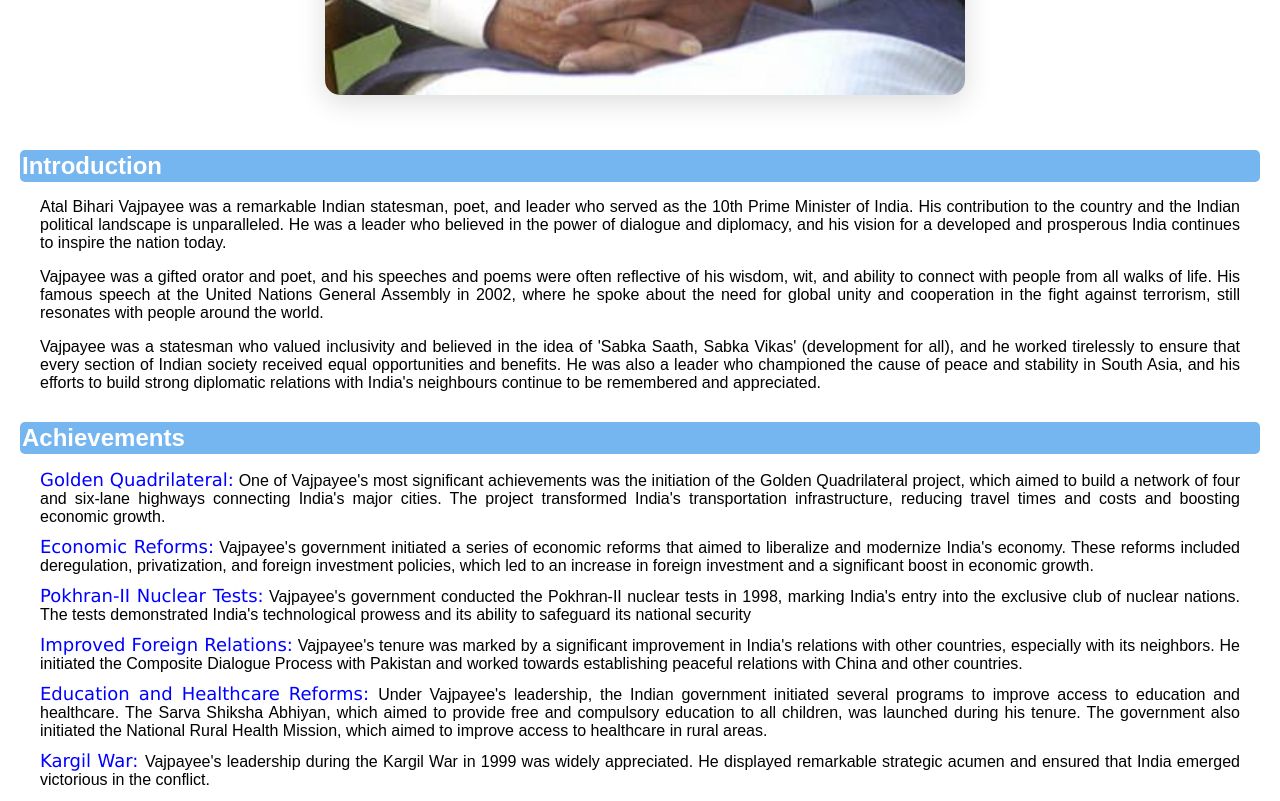
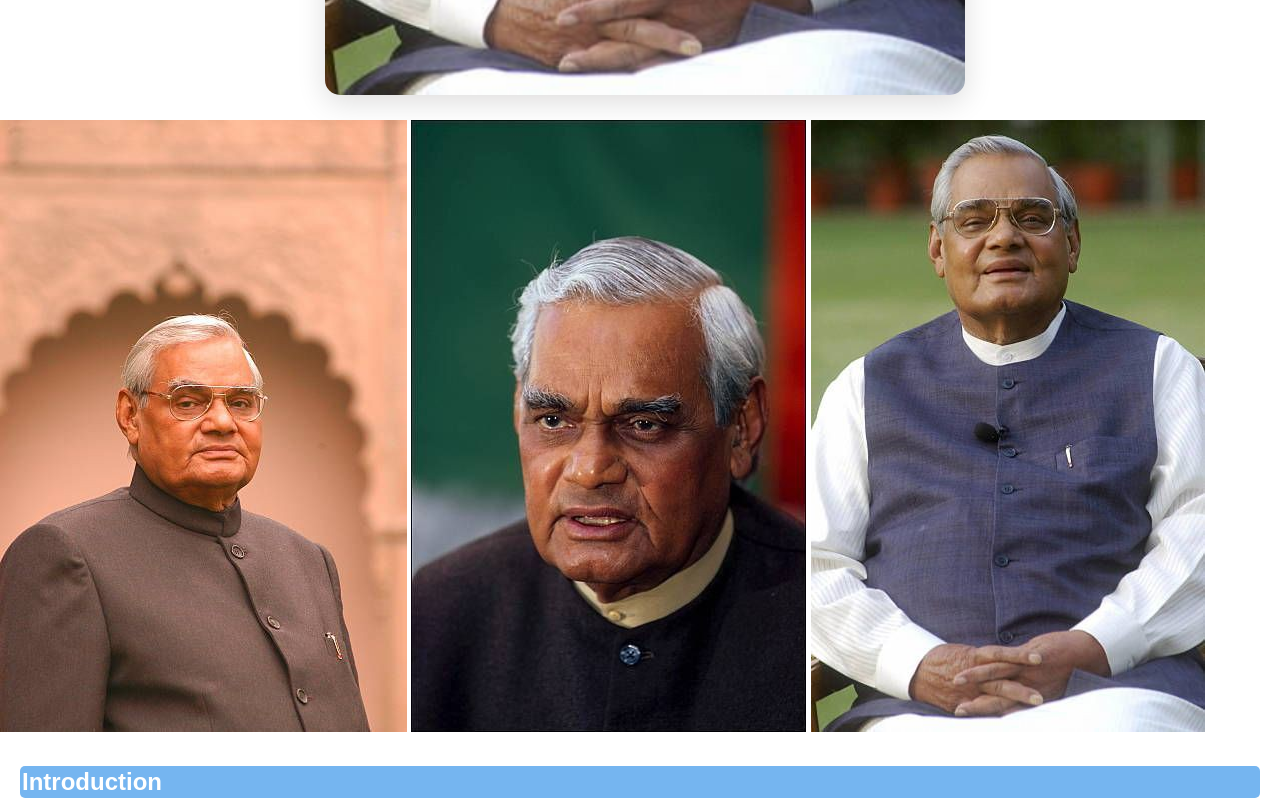
Before and after one commit to GyanDangi/Oasis_infobyte_Internship, a plain HTML site: page index.html in a window 1280 px wide. Shown: the part 920-1721 px from the top of the page. Drawn offline with Linux system fonts and the light colour scheme; a web font is replaced by a local one.

Commit message:
Some Images added

```diff
--- a/index.html
+++ b/index.html
@@ -12,14 +12,15 @@
     <header id="heading">
         <h1>अटल बिहारी वाजपेयी जी को शत शत नमन</h1>
     </header>
-    <div>
+    <div id="sliderdiv">
         <section id="imgSlider">
-            <h1 id="imageheader">BHARAT RATNA</h1>
         </section>
     </div>
-    <DIV>
-
-    </DIV>
+    <div >
+        <img src="/images/01.jpg" alt="">
+        <img src="/images/05.jpg" alt="">
+        <img src="/images/02.jpg" alt="">
+    </div>
     <main>
     <section id="intro">
         <h2>Introduction</h2>
```
